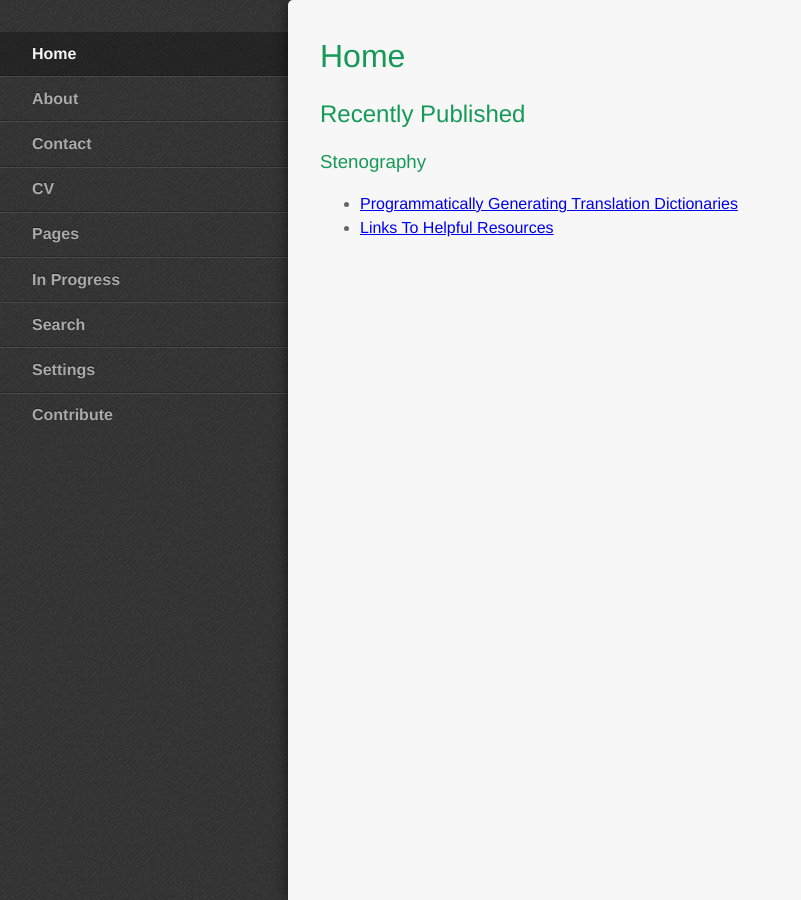
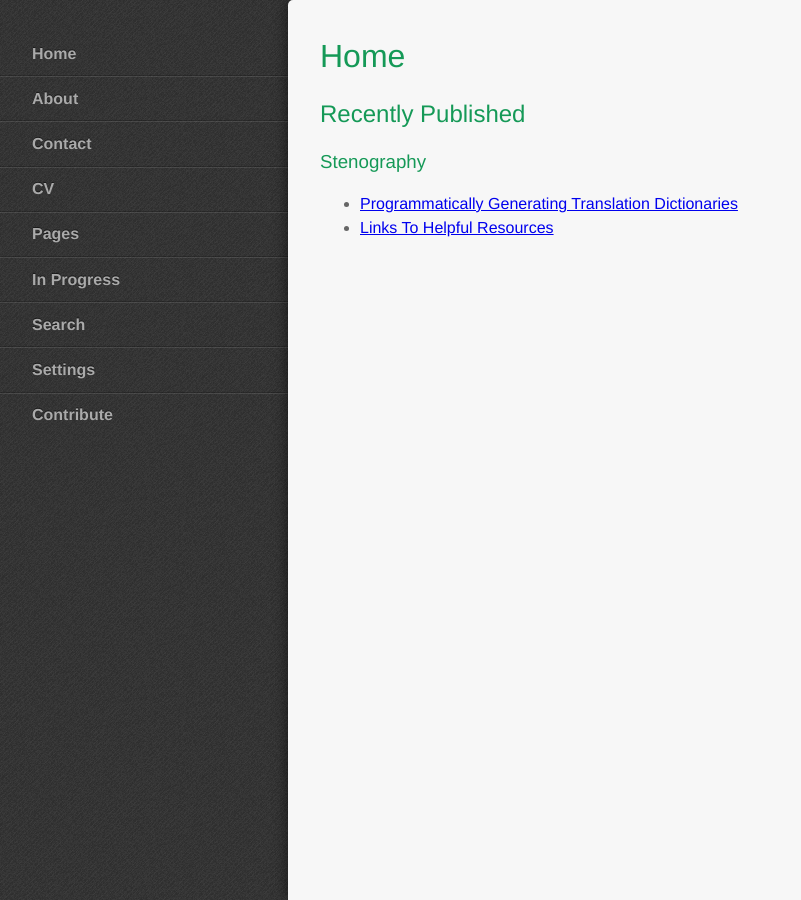
Before and after one commit to StevenTammen/StevenTammen.github.io, a Jekyll site: the page built from index.md, in a window 1280 px wide. Shown: the whole page, without its empty margins (0-801 px from the left). Built offline with Jekyll 4.4.1, drawn with Linux system fonts in a browser that asks for light colours.

Commit message:
Update layout.html

```diff
--- a/_layouts/layout.html
+++ b/_layouts/layout.html
@@ -24,7 +24,7 @@
 
     <div role="navigation" id="nav" class="nav-collapse">
       <ul>
-        <li class="active"><a href="https://steventammen.com/">Home</a></li>
+        <li><a href="https://steventammen.com/">Home</a></li>
         <li><a href="https://steventammen.com/about/">About</a></li>
         <li><a href="https://steventammen.com/contact/">Contact</a></li>
         <li><a href="https://steventammen.com/CV.pdf">CV</a></li>
```
